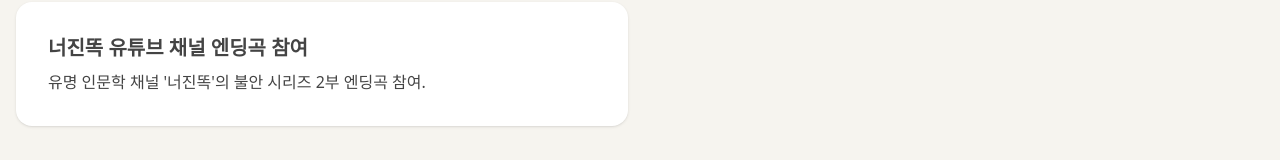
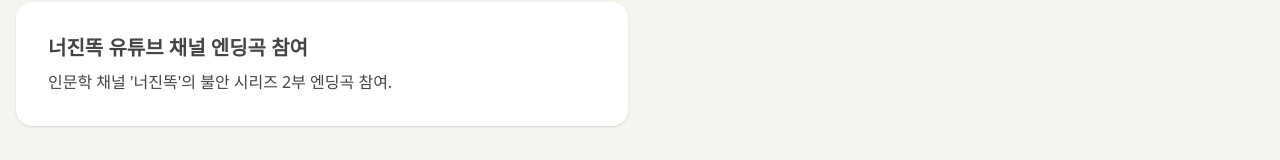
Before and after one commit to s2soonae/web, a Next.js app: page / in a window 1280 px wide. Shown: the part 2203-2363 px from the top of the page. Built offline with nearby package versions, Linux system fonts and the light colour scheme.

Commit message:
Update index.jsx

```diff
--- a/pages/index.jsx
+++ b/pages/index.jsx
@@ -1,5 +1,5 @@
-import { Card, CardContent } from "@/components/ui/card";
-import { Button } from "@/components/ui/button";
+import { Card, CardContent } from "../components/ui/card";
+import { Button } from "../components/ui/button";
 import { motion } from "framer-motion";
 
 export default function Home() {
@@ -20,7 +20,7 @@
   ];
 
   const portfolioList = [
-    { title: "너진똑 유튜브 채널 엔딩곡 참여", desc: "유명 인문학 채널 '너진똑'의 불안 시리즈 2부 엔딩곡 참여." }
+    { title: "너진똑 유튜브 채널 엔딩곡 참여", desc: "인문학 채널 '너진똑'의 불안 시리즈 2부 엔딩곡 참여." }
   ];
 
   return (
@@ -79,12 +79,8 @@
 
       <section className="text-center">
         <h2 className="text-2xl font-semibold mb-4">Contact</h2>
-        <p className="mb-2">
-          이메일: <a href="mailto:s2soonae@naver.com" className="underline">s2soonae@naver.com</a>
-        </p>
-        <p className="mb-6">
-          유튜브: <a href="https://www.youtube.com/@purelove-soonae" className="underline">@purelove-soonae</a>
-        </p>
+        <p className="mb-2">이메일: <a href="mailto:s2soonae@naver.com" className="underline">s2soonae@naver.com</a></p>
+        <p className="mb-6">유튜브: <a href="https://www.youtube.com/@purelove-soonae" className="underline">@purelove-soonae</a></p>
         <Button variant="outline" onClick={() => window.location.href = 'mailto:s2soonae@naver.com'}>
           메일 보내기
         </Button>
```
